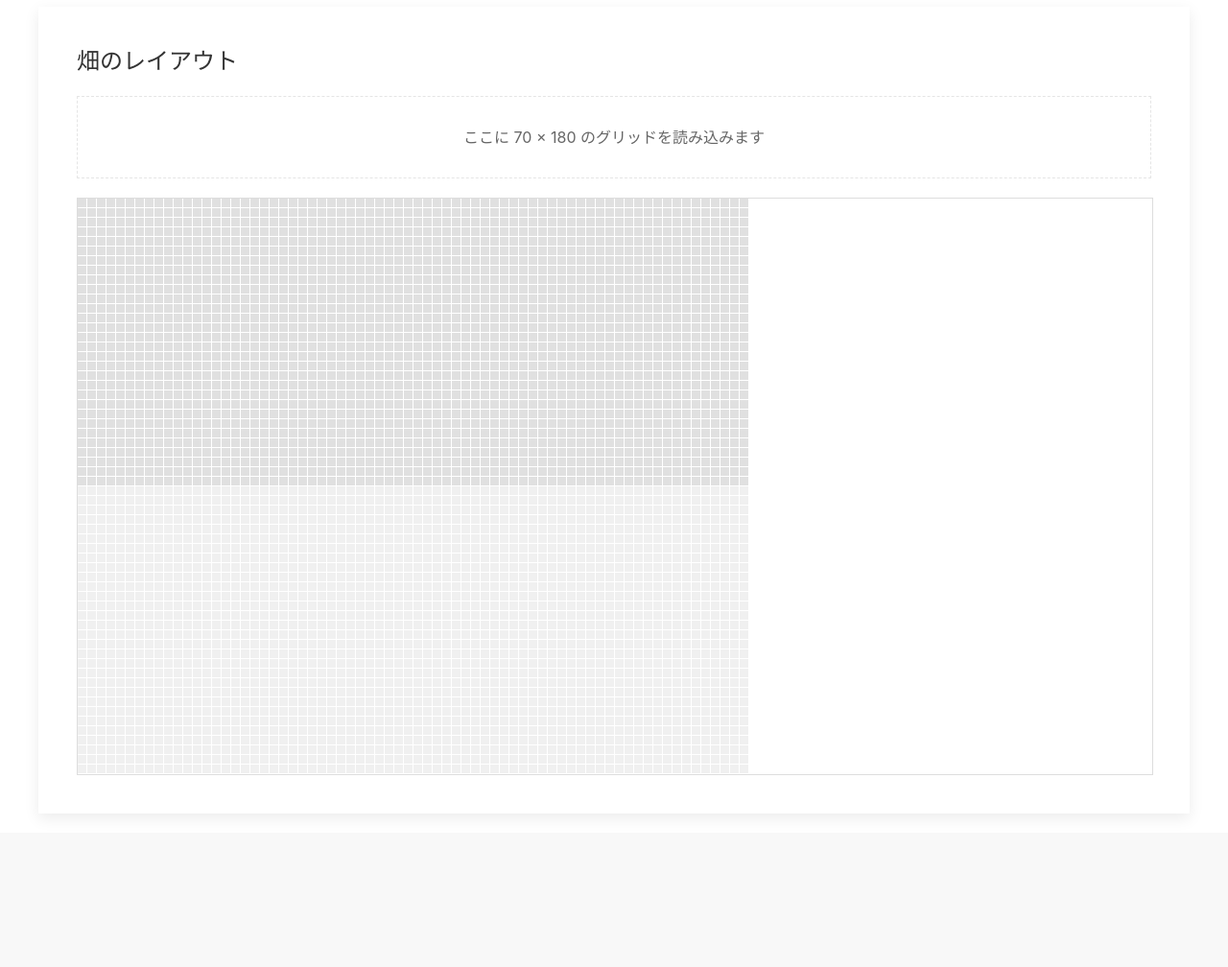
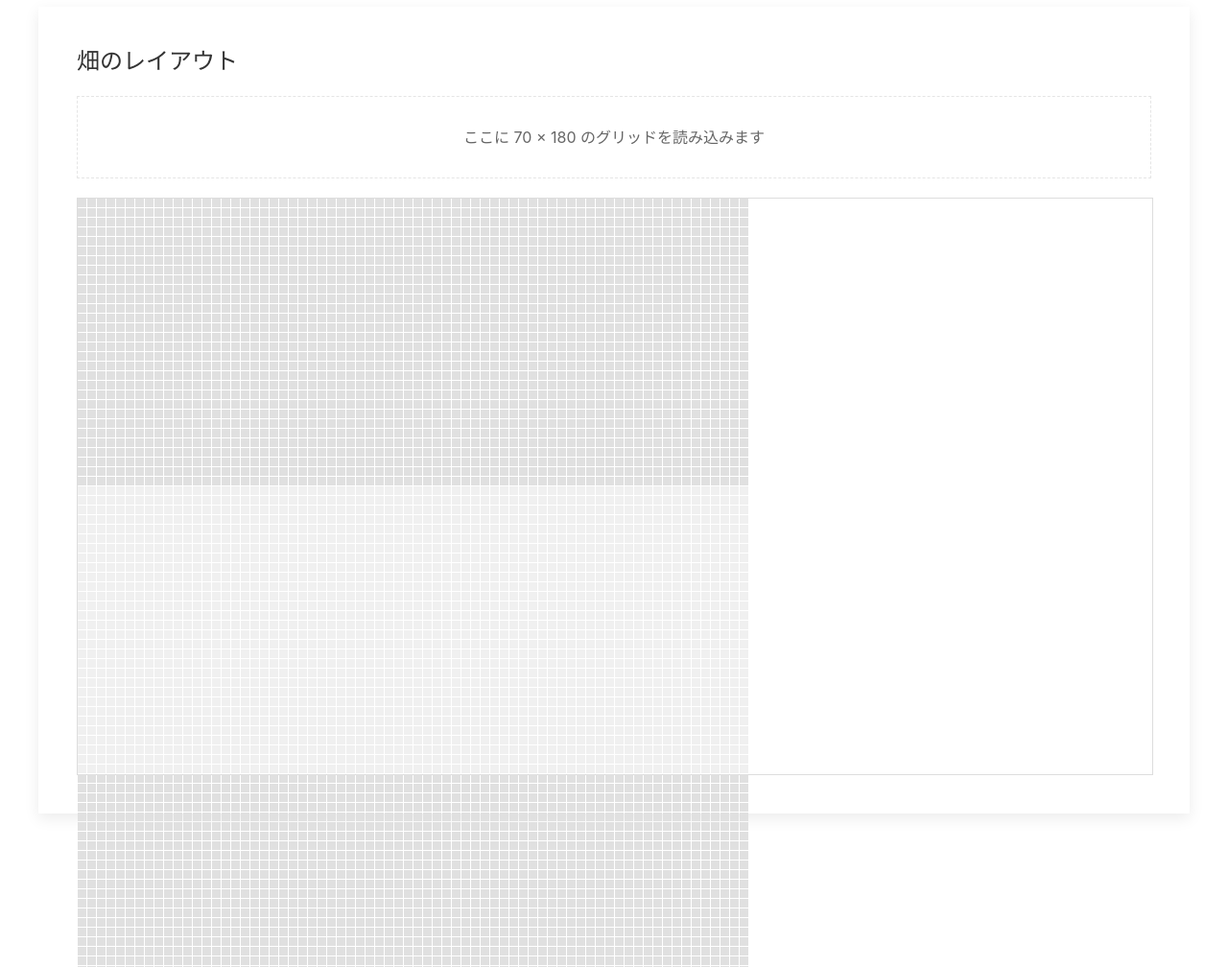
Before and after one commit to Yuki0123/my_garden_proj, a Django app: template crops/templates/crops/mypage.html in a window 1280 px wide. Shown: the part 560-1568 px from the top of the page at 96% size. Before the commit the page ends 1368 px from the top, so only its background shows below. Run offline with Django 5.2, Linux system fonts and the light colour scheme; tables that the repository leaves empty hold one stand-in row (values such as "Sample post"); the template is opened without the code that fills it: values that come from a table or form of the project are taken from there, most other values are stand-ins (such as "Sample title", 1, 10 or a date in 2020); some libraries are stand-ins or nearby versions.

Commit message:
改善: グリッド読み込みメッセージを追加し、canvas-wrapperのスタイルを調整

```diff
--- a/crops/templates/crops/mypage.html
+++ b/crops/templates/crops/mypage.html
@@ -39,7 +39,7 @@
                 <div class="uk-placeholder uk-text-center">
                     ここに 70 × 180 のグリッドを読み込みます
                 </div>
-                <div id="canvas-wrapper" style="overflow: auto; width: 100%; height: 600px; border: 1px solid #ddd;">
+                <div id="canvas-wrapper" style="width: 100%; height: 600px; border: 1px solid #ddd;">
                     <canvas id="garden-canvas"></canvas>
                 </div>
 
```
